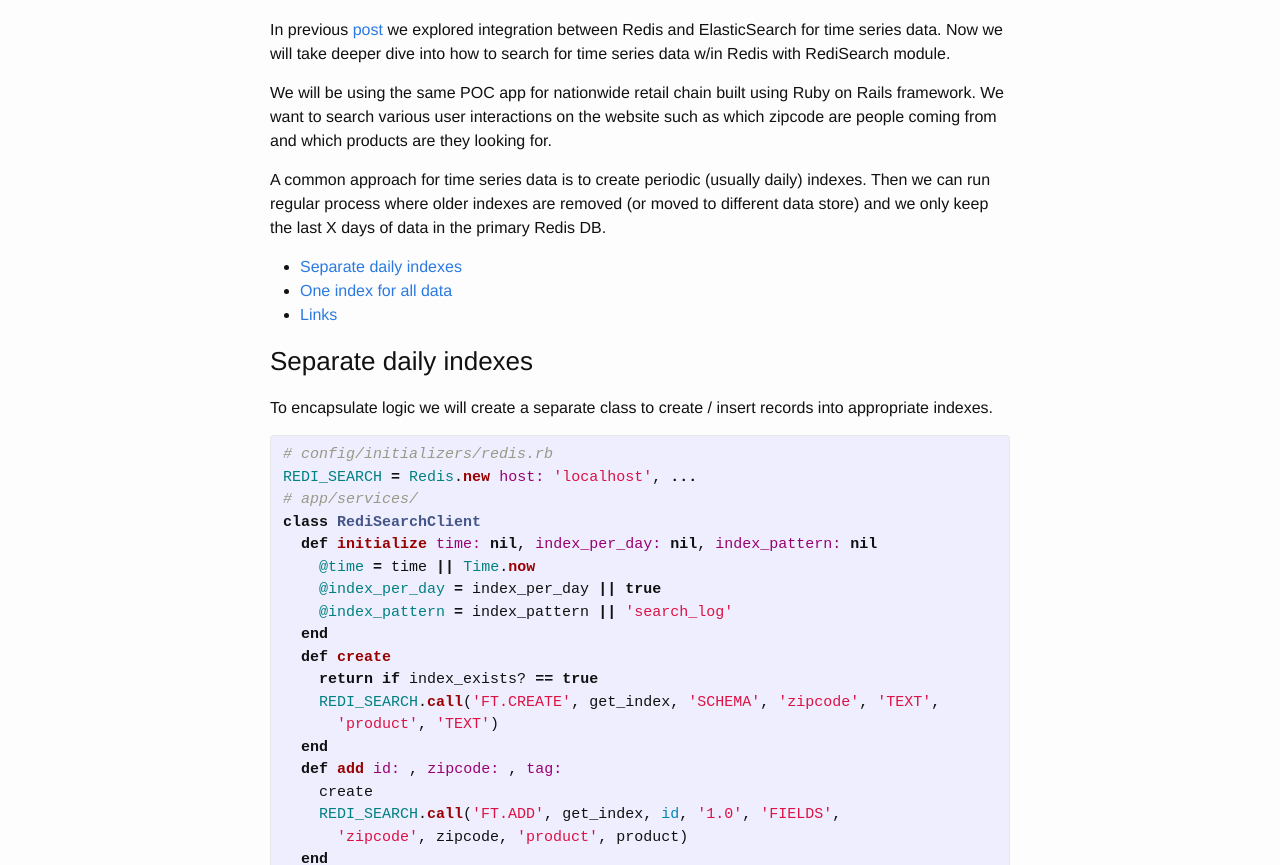
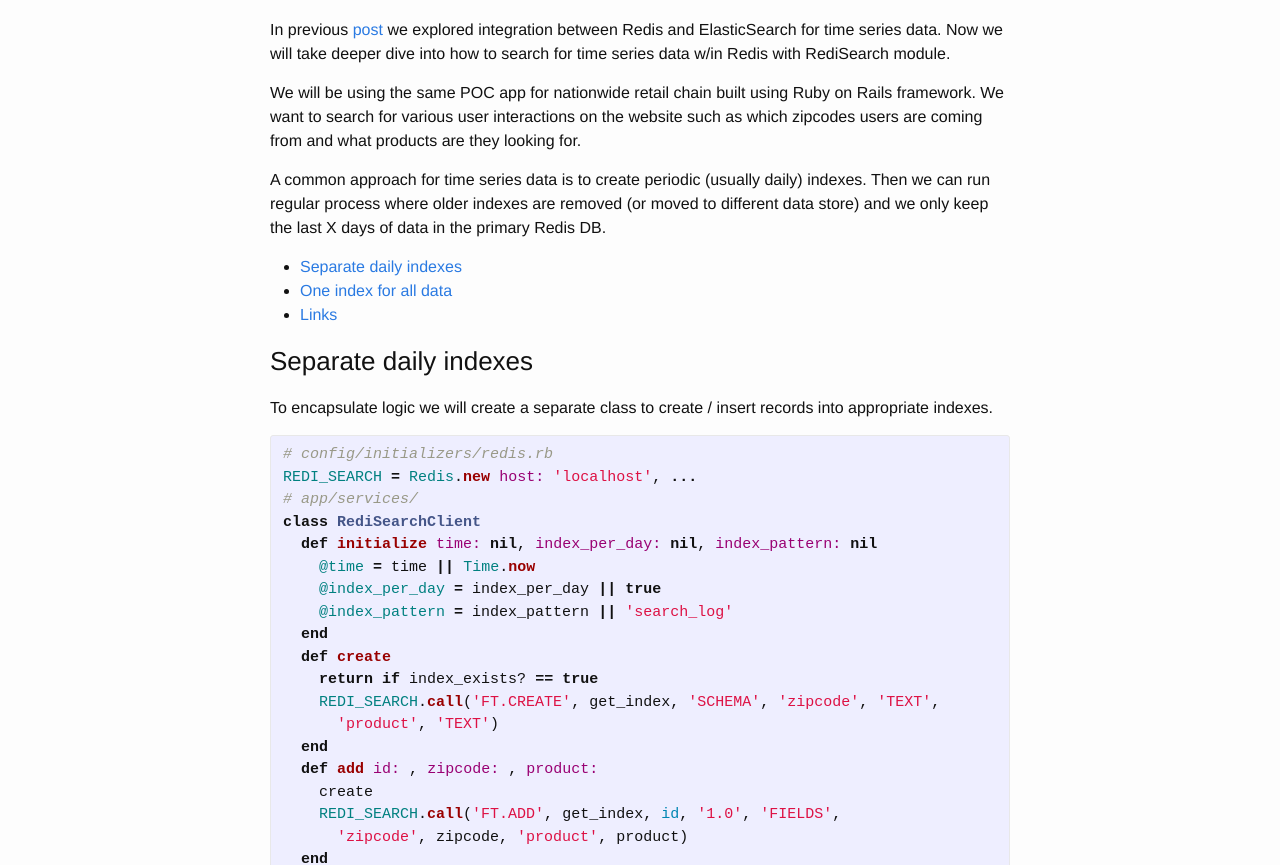
Before and after one commit to dmitrypol/dmitrypol.github.io, a Jekyll site: the page built from _posts/2018-04-01-redisearch-time-series-data.md, in a window 1280 px wide and 1400 px high. Shown: the part 234-1099 px from the top of the window. Built offline with Jekyll 4.4.1, drawn with Linux system fonts in a browser that asks for light colours; nearby versions of some CDN libraries; comment, search, counter and statistics services are not loaded; part of the change alters nothing that is shown.

```diff
--- /dev/null
+++ b/_includes/fa.html
@@ -0,0 +1,20 @@
+<script>
+  window.fbAsyncInit = function() {
+    FB.init({
+      appId      : '1754629254593162',
+      xfbml      : true,
+      version    : 'v2.10'
+    });
+
+    FB.AppEvents.logPageView();
+
+  };
+
+  (function(d, s, id){
+     var js, fjs = d.getElementsByTagName(s)[0];
+     if (d.getElementById(id)) {return;}
+     js = d.createElement(s); js.id = id;
+     js.src = "https://connect.facebook.net/en_US/sdk.js";
+     fjs.parentNode.insertBefore(js, fjs);
+   }(document, 'script', 'facebook-jssdk'));
+</script>
--- a/_includes/footer.html
+++ b/_includes/footer.html
@@ -57,3 +57,4 @@
 </footer>
 
 {% include ga.html %}
+{% include fa.html %}
--- a/_posts/2018-04-01-redisearch-time-series-data.md
+++ b/_posts/2018-04-01-redisearch-time-series-data.md
@@ -6,7 +6,7 @@ categories: redis
 
 In previous [post]({% post_url 2018-01-16-elasticsearch-redis-streams %}) we explored integration between Redis and ElasticSearch for time series data.  Now we will take deeper dive into how to search for time series data w/in Redis with RediSearch module.
 
-We will be using the same POC app for nationwide retail chain built using Ruby on Rails framework.  We want to search various user interactions on the website such as which zipcode are people coming from and which products are they looking for.
+We will be using the same POC app for nationwide retail chain built using Ruby on Rails framework.  We want to search for various user interactions on the website such as which zipcodes users are coming from and what products are they looking for.
 
 A common approach for time series data is to create periodic (usually daily) indexes.  Then we can run regular process where older indexes are removed (or moved to different data store) and we only keep the last X days of data in the primary Redis DB.
 
@@ -32,7 +32,7 @@ class RediSearchClient
     REDI_SEARCH.call('FT.CREATE', get_index, 'SCHEMA', 'zipcode', 'TEXT',
       'product', 'TEXT')
   end
-  def add id: , zipcode: , tag:
+  def add id: , zipcode: , product:
     create
     REDI_SEARCH.call('FT.ADD', get_index, id, '1.0', 'FIELDS',
       'zipcode', zipcode, 'product', product)
@@ -136,11 +136,3 @@ The big downside of this approach is the necessity of making multiple Redis call
 * http://redisearch.io/
 * https://github.com/danni-m/redis-timeseries
 * https://redis.io/commands/ttl
-
-
-
-
-
-{% highlight ruby %}
-
-{% endhighlight %}
```
Also changed, not shown: _includes/ga.html (line endings or trailing spaces).
